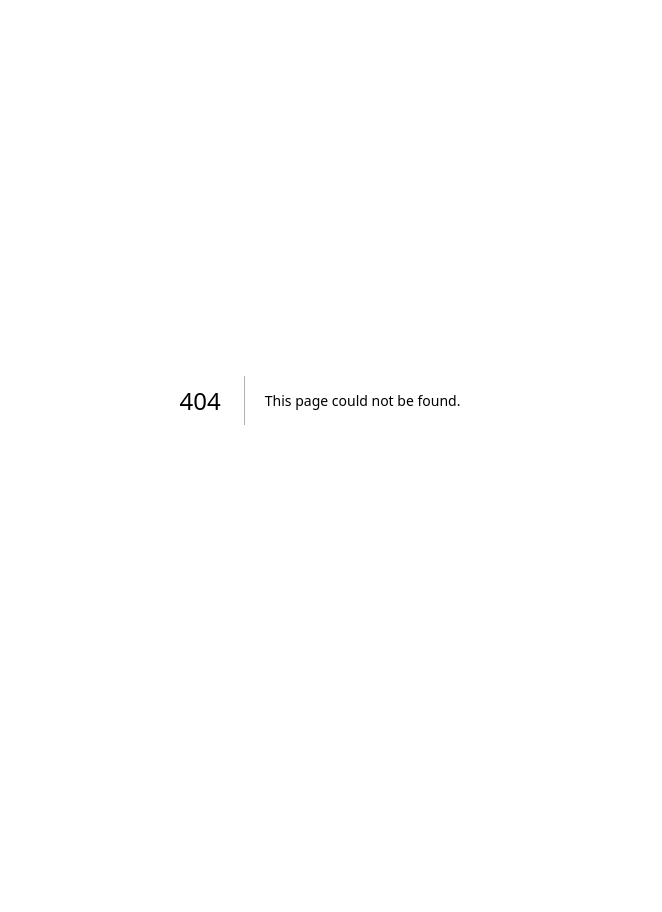
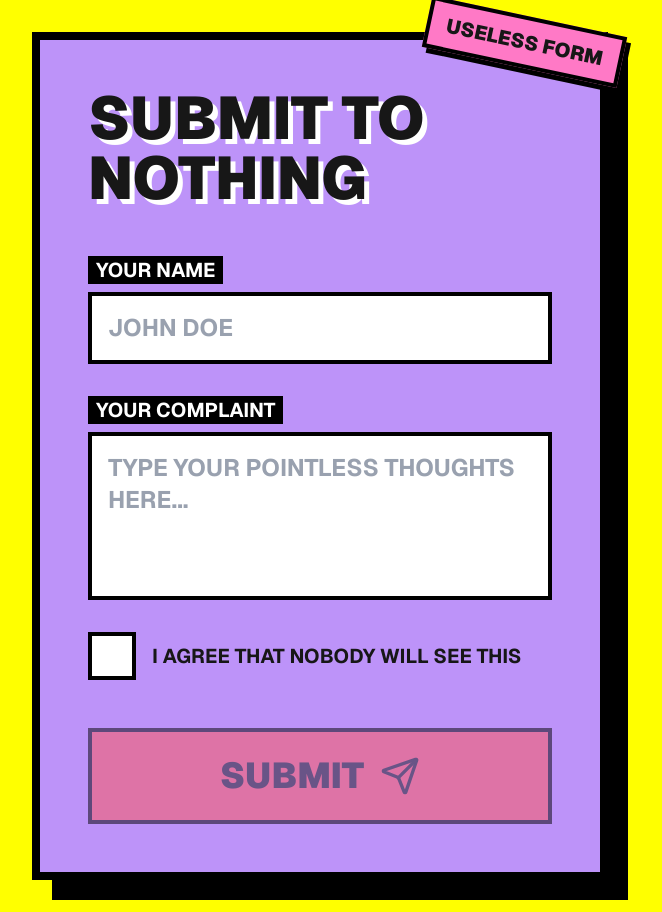
Before and after one commit to AidenCarrera/random-web, a Next.js app: page /submit-to-nothing in a window 1280 px wide. Before the commit this address had no page. Shown: the whole page, without its empty margins (320-982 px from the left). Before the commit the page ends 800 px from the top, so only its background shows below. Built offline with nearby package versions, Linux system fonts and the light colour scheme.

Commit message:
Update submit to nothing
Updated name of neo-brutalism to submit to nothing. Also made the interface more readable and clear.

```diff
--- a/app/neo-brutalism/page.tsx
+++ /dev/null
@@ -1,56 +0,0 @@
-"use client";
-
-export default function NeoBrutalism() {
-  return (
-    <div className="min-h-screen bg-[#ffff00] p-8 font-sans flex items-center justify-center">
-      <div className="max-w-xl w-full bg-[#bd93f9] border-8 border-black shadow-[20px_20px_0px_0px_#000000] p-12 relative">
-        <div className="absolute -top-6 -right-6 bg-[#ff79c6] border-4 border-black px-4 py-2 font-black text-xl rotate-12 shadow-[5px_5px_0px_0px_#000000]">
-          USELESS FORM
-        </div>
-
-        <h1 className="text-6xl font-black mb-12 uppercase leading-none drop-shadow-[5px_5px_0px_#fff]">
-          Submit to Nothing
-        </h1>
-
-        <div className="space-y-8">
-          <div className="flex flex-col gap-2">
-            <label className="font-bold text-xl uppercase bg-black text-white inline-block w-fit px-2">
-              Your Name
-            </label>
-            <input
-              type="text"
-              className="w-full bg-white border-4 border-black p-4 text-2xl font-bold focus:shadow-[10px_10px_0px_0px_#000000] focus:translate-x-[-5px] focus:translate-y-[-5px] transition-all outline-none placeholder:text-gray-400 uppercase"
-              placeholder="JOHN DOE"
-            />
-          </div>
-
-          <div className="flex flex-col gap-2">
-            <label className="font-bold text-xl uppercase bg-black text-white inline-block w-fit px-2">
-              Your Complaint
-            </label>
-            <select className="w-full bg-white border-4 border-black p-4 text-2xl font-bold focus:shadow-[10px_10px_0px_0px_#000000] transition-all outline-none appearance-none cursor-pointer">
-              <option>TOO LOUD</option>
-              <option>TOO BRIGHT</option>
-              <option>TOO YELLOW</option>
-              <option>I HATE FORMS</option>
-            </select>
-          </div>
-
-          <div className="flex gap-4 items-center">
-            <input
-              type="checkbox"
-              className="w-12 h-12 border-4 border-black appearance-none checked:bg-black checked:after:content-['✓'] checked:after:text-white checked:after:flex checked:after:justify-center checked:after:items-center checked:after:text-4xl checked:after:font-bold cursor-pointer bg-white"
-            />
-            <span className="font-bold text-xl uppercase">
-              I agree to lose my data
-            </span>
-          </div>
-        </div>
-
-        <button className="w-full mt-12 bg-[#ff5555] border-4 border-black p-6 text-4xl font-black uppercase hover:bg-white hover:shadow-[10px_10px_0px_0px_#000000] active:translate-y-[5px] active:translate-x-[5px] active:shadow-none transition-all">
-          SCREAM INTO VOID
-        </button>
-      </div>
-    </div>
-  );
-}
--- a/app/page.tsx
+++ b/app/page.tsx
@@ -17,13 +17,13 @@ const PAGES = [
   "/glitch-chaos",
   "/minimal-mono",
   // Phase 2
-  "/ascii-cam",
+  "/matrix-system",
   "/gravity-box",
   "/beat-maker",
   "/confetti-cannon",
   "/sticky-notes",
   "/hypno-spiral",
-  "/neo-brutalism",
+  "/submit-to-nothing",
   "/text-scramble",
   "/emoji-rain",
   "/glass-morphism",
--- /dev/null
+++ b/app/submit-to-nothing/page.tsx
@@ -0,0 +1,94 @@
+"use client";
+
+import { useState } from "react";
+import { Send } from "lucide-react";
+
+export default function SubmitToNothing() {
+  const [complaint, setComplaint] = useState("");
+  const [name, setName] = useState("");
+  const [status, setStatus] = useState<"idle" | "voided">("idle");
+
+  const handleSubmit = () => {
+    if (!complaint) return;
+
+    // Instant submission to void
+    setStatus("voided");
+    setComplaint("");
+    setName("");
+
+    // Reset after showing the "voided" message
+    setTimeout(() => {
+      setStatus("idle");
+    }, 3000);
+  };
+
+  return (
+    <div className="min-h-screen bg-[#ffff00] p-8 font-sans flex items-center justify-center overflow-hidden">
+      <div className="max-w-xl w-full bg-[#bd93f9] border-8 border-black shadow-[20px_20px_0px_0px_#000000] p-12 relative transition-transform duration-100">
+        <div className="absolute -top-6 -right-6 bg-[#ff79c6] border-4 border-black px-4 py-2 font-black text-xl rotate-12 shadow-[5px_5px_0px_0px_#000000]">
+          USELESS FORM
+        </div>
+
+        <h1 className="text-6xl font-black mb-12 uppercase leading-none drop-shadow-[5px_5px_0px_#fff]">
+          SUBMIT TO NOTHING
+        </h1>
+
+        {status === "voided" ? (
+          <div className="bg-black text-white p-8 border-4 border-white text-center animate-bounce">
+            <h2 className="text-4xl font-bold mb-4">COMPLAINT IGNORED</h2>
+            <p className="text-xl uppercase font-bold">
+              Your data has been successfully not recieved.
+            </p>
+          </div>
+        ) : (
+          <div className="space-y-8">
+            <div className="flex flex-col gap-2">
+              <label className="font-bold text-xl uppercase bg-black text-white inline-block w-fit px-2">
+                YOUR NAME
+              </label>
+              <input
+                type="text"
+                value={name}
+                onChange={(e) => setName(e.target.value)}
+                className="w-full bg-white border-4 border-black p-4 text-2xl text-black font-bold focus:shadow-[10px_10px_0px_0px_#000000] focus:translate-x-[-5px] focus:translate-y-[-5px] transition-all outline-none placeholder:text-gray-400 uppercase"
+                placeholder="JOHN DOE"
+              />
+            </div>
+
+            <div className="flex flex-col gap-2">
+              <label className="font-bold text-xl uppercase bg-black text-white inline-block w-fit px-2">
+                YOUR COMPLAINT
+              </label>
+              <textarea
+                value={complaint}
+                onChange={(e) => setComplaint(e.target.value)}
+                rows={4}
+                className="w-full bg-white border-4 border-black p-4 text-2xl text-black font-bold focus:shadow-[10px_10px_0px_0px_#000000] focus:translate-x-[-5px] focus:translate-y-[-5px] transition-all outline-none placeholder:text-gray-400 uppercase resize-none"
+                placeholder="TYPE YOUR POINTLESS THOUGHTS HERE..."
+              />
+            </div>
+
+            <div className="flex gap-4 items-center">
+              <input
+                type="checkbox"
+                className="w-12 h-12 border-4 border-black appearance-none checked:bg-black checked:after:content-['✓'] checked:after:text-white checked:after:flex checked:after:justify-center checked:after:items-center checked:after:text-4xl checked:after:font-bold cursor-pointer bg-white transition-colors"
+              />
+              <span className="font-bold text-xl uppercase leading-tight">
+                I AGREE THAT NOBODY WILL SEE THIS
+              </span>
+            </div>
+
+            <button
+              onClick={handleSubmit}
+              disabled={!complaint}
+              className="w-full mt-12 bg-[#ff5555] border-4 border-black p-6 text-4xl font-black uppercase hover:bg-white hover:shadow-[10px_10px_0px_0px_#000000] active:translate-y-[5px] active:translate-x-[5px] active:shadow-none transition-all disabled:opacity-50 disabled:cursor-not-allowed group flex items-center justify-center gap-4"
+            >
+              <span>SUBMIT</span>
+              <Send className="w-10 h-10" />
+            </button>
+          </div>
+        )}
+      </div>
+    </div>
+  );
+}
```
